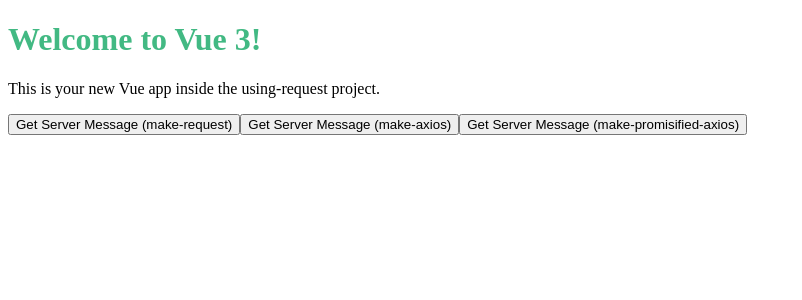
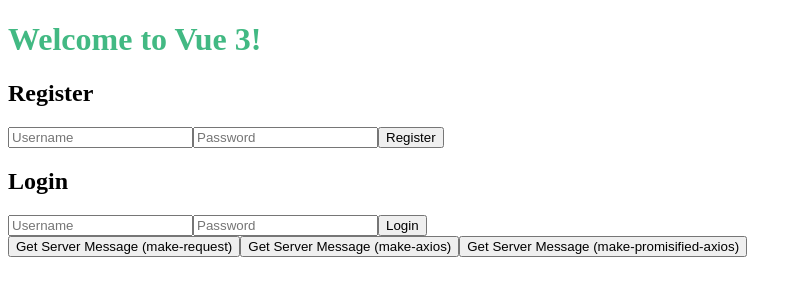
Before and after one commit to CodeItQuick/request-tomfoolery, a Vue app: page / in a window 1280 px wide. Shown: the top 300 px of the page, without its empty margins (0-802 px from the left). Built offline with nearby package versions, Linux system fonts and the light colour scheme.

Commit message:
add login functionality

```diff
--- a/package.json
+++ b/package.json
@@ -17,11 +17,14 @@
   "description": "",
   "dependencies": {
     "axios": "^1.12.2",
+    "bcrypt": "^6.0.0",
     "cors": "^2.8.5",
     "express": "^5.1.0",
+    "jsonwebtoken": "^9.0.2",
     "mocha": "^11.7.2",
     "nock": "^14.0.10",
     "request": "^2.88.2",
+    "sqlite3": "^5.1.7",
     "vue": "^3.4.0"
   },
   "devDependencies": {
--- a/src/App.vue
+++ b/src/App.vue
@@ -1,10 +1,22 @@
 <template>
   <div>
     <h1>Welcome to Vue 3!</h1>
-    <p>This is your new Vue app inside the using-request project.</p>
+    <form @submit.prevent="register">
+      <h2>Register</h2>
+      <input v-model="registerUsername" placeholder="Username" required />
+      <input v-model="registerPassword" type="password" placeholder="Password" required />
+      <button type="submit">Register</button>
+    </form>
+    <form @submit.prevent="login">
+      <h2>Login</h2>
+      <input v-model="loginUsername" placeholder="Username" required />
+      <input v-model="loginPassword" type="password" placeholder="Password" required />
+      <button type="submit">Login</button>
+    </form>
     <button @click="fetchMessage">Get Server Message (make-request)</button>
     <button @click="fetchAxiosMessage">Get Server Message (make-axios)</button>
     <button @click="fetchPromisifiedAxiosMessage">Get Server Message (make-promisified-axios)</button>
+    <button @click="getProtected" v-if="token">Get Protected Message</button>
     <div v-if="message">Server says: {{ message }}</div>
     <div v-if="error" style="color: red">{{ error }}</div>
   </div>
@@ -15,10 +27,59 @@
   data() {
     return {
       message: '',
-      error: ''
+      error: '',
+      registerUsername: '',
+      registerPassword: '',
+      loginUsername: '',
+      loginPassword: '',
+      token: ''
     };
   },
   methods: {
+    async register() {
+      this.error = '';
+      try {
+        const res = await fetch('http://localhost:3000/register', {
+          method: 'POST',
+          headers: { 'Content-Type': 'application/json' },
+          body: JSON.stringify({ username: this.registerUsername, password: this.registerPassword })
+        });
+        const data = await res.json();
+        if (!res.ok) throw new Error(data.error || 'Registration failed');
+        this.message = 'Registration successful!';
+      } catch (err) {
+        this.error = err.message;
+      }
+    },
+    async login() {
+      this.error = '';
+      try {
+        const res = await fetch('http://localhost:3000/login', {
+          method: 'POST',
+          headers: { 'Content-Type': 'application/json' },
+          body: JSON.stringify({ username: this.loginUsername, password: this.loginPassword })
+        });
+        const data = await res.json();
+        if (!res.ok) throw new Error(data.error || 'Login failed');
+        this.token = data.token;
+        this.message = 'Login successful!';
+      } catch (err) {
+        this.error = err.message;
+      }
+    },
+    async getProtected() {
+      this.error = '';
+      try {
+        const res = await fetch('http://localhost:3000/protected', {
+          headers: { 'Authorization': `Bearer ${this.token}` }
+        });
+        const data = await res.json();
+        if (!res.ok) throw new Error(data.error || 'Failed to fetch protected message');
+        this.message = data.message;
+      } catch (err) {
+        this.error = err.message;
+      }
+    },
     async fetchMessage() {
       this.message = '';
       this.error = '';
```
Also changed, not shown: server.js (+51 -0 lines), 2 other files (tests, documents, lock files or other folders).
